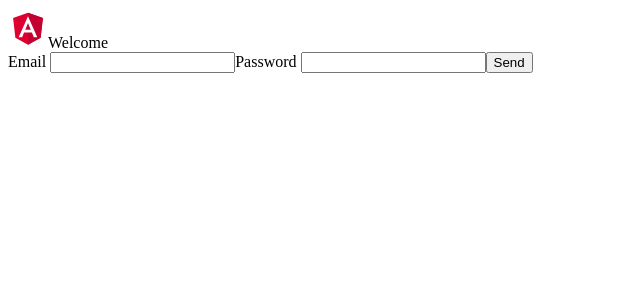
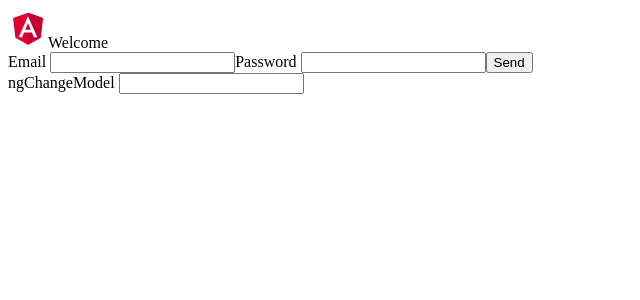
Before and after one commit to diego40g/first-Angular, an Angular app in the folder Curso_LaWebEmpiezaAqui/AngularConcepts/003_events/: page / in a window 1280 px wide. Shown: the top 300 px of the page, without its empty margins (0-640 px from the left). Built offline with nearby package versions, Linux system fonts and the light colour scheme.

Commit message:
adding the component ngModelChange

```diff
--- a/Curso_LaWebEmpiezaAqui/AngularConcepts/003_events/src/app/app.component.html
+++ b/Curso_LaWebEmpiezaAqui/AngularConcepts/003_events/src/app/app.component.html
@@ -19,6 +19,8 @@
 
 <div class="content" role="main">
   <app-titles></app-titles>
+  <br>
+  <app-event-on-model-change></app-event-on-model-change>
 </div>
 
 <!-- * * * * * * * * * * * * * * * * * * * * * * * * * * * * * * * -->
```
